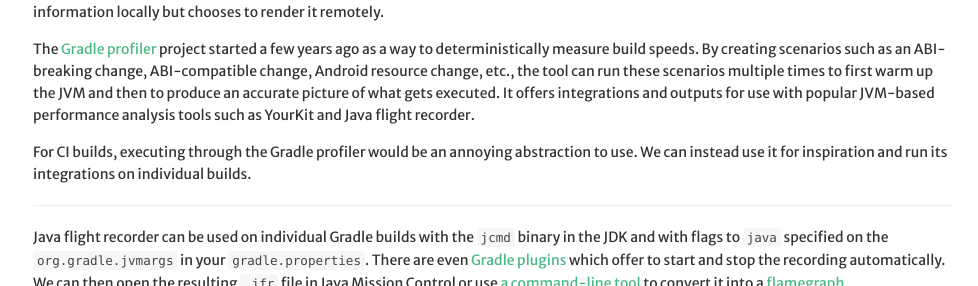
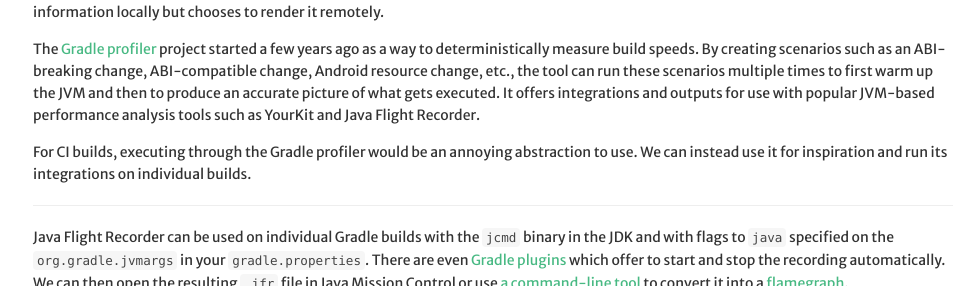
Before and after one commit to JakeWharton/jakewharton.com, a Jekyll site: the page built from _posts/2018-08-01-tracing-gradle-task-execution.md, in a window 1280 px wide and 900 px high, cut to the strip 377-663 px from the top of the window. Shown: the whole strip, without its empty margins (7-985 px from the left). Built offline with Jekyll 4.4.1, drawn with Linux system fonts in a browser that asks for light colours; nearby versions of some CDN libraries; some of the changed text lies outside the part shown.

Commit message:
Capitalize JFR

```diff
--- a/_posts/2018-08-01-tracing-gradle-task-execution.md
+++ b/_posts/2018-08-01-tracing-gradle-task-execution.md
@@ -6,18 +6,18 @@ categories: post
 tags:
 - Java
 
-lead: "Using Java flight recorder and Chrome traces as alternatives to `--profile` and `--scan` for gaining insight into your Gradle builds when running locally and on CI."
+lead: "Using Java Flight Recorder and Chrome traces as alternatives to `--profile` and `--scan` for gaining insight into your Gradle builds when running locally and on CI."
 ---
 
 Gradle provides two built-in mechanisms for tracing your build: `--profile` and `--scan`. The former produces a simple HTML report of task execution times. You can get a rough idea of where time was spent but are unlikely to glean any real insights. The latter sends a detailed report to Gradle's servers (or to a Gradle Enterprise installation) with much more granular information. Task details are rendered on a concurrent timeline corresponding to their execution. For CI builds, I tend to want something more granular than `--profile` but I don't like the idea of sending details of every build to Gradle with `--scan`. It seems entirely needless considering their plugin has all of that information locally but chooses to render it remotely.
 
-The [Gradle profiler][1] project started a few years ago as a way to deterministically measure build speeds. By creating scenarios such as an ABI-breaking change, ABI-compatible change, Android resource change, etc., the tool can run these scenarios multiple times to first warm up the JVM and then to produce an accurate picture of what gets executed. It offers integrations and outputs for use with popular JVM-based performance analysis tools such as YourKit and Java flight recorder.
+The [Gradle profiler][1] project started a few years ago as a way to deterministically measure build speeds. By creating scenarios such as an ABI-breaking change, ABI-compatible change, Android resource change, etc., the tool can run these scenarios multiple times to first warm up the JVM and then to produce an accurate picture of what gets executed. It offers integrations and outputs for use with popular JVM-based performance analysis tools such as YourKit and Java Flight Recorder.
 
 For CI builds, executing through the Gradle profiler would be an annoying abstraction to use. We can instead use it for inspiration and run its integrations on individual builds.
 
 ---
 
-Java flight recorder can be used on individual Gradle builds with the `jcmd` binary in the JDK and with flags to `java` specified on the `org.gradle.jvmargs` in your `gradle.properties`. There are even [Gradle plugins][2] which offer to start and stop the recording automatically. We can then open the resulting `.jfr` file in Java Mission Control or use [a command-line tool][3] to convert it into a [flamegraph][4].
+Java Flight Recorder can be used on individual Gradle builds with the `jcmd` binary in the JDK and with flags to `java` specified on the `org.gradle.jvmargs` in your `gradle.properties`. There are even [Gradle plugins][2] which offer to start and stop the recording automatically. We can then open the resulting `.jfr` file in Java Mission Control or use [a command-line tool][3] to convert it into a [flamegraph][4].
 
 [![Flame graph of SDK Search build](/static/post-image/trace-flame.png)](/static/post-image/trace-flame.png)
 
@@ -65,7 +65,7 @@ I have added this to SDK Search's CI builds in addition to the other reports it
 
 ---
 
-Neither is perfect but both can be useful in different situations. Hopefully in the future visibility into workers will be added to the Chrome trace. Figuring out how to merge the Java flight recorder data into the Chrome trace would also be an amazing addition. For now, having the Chrome trace run on CI gives a good picture of how the build is performing and then Java flight recorder can be used either manually or with the Gradle profiler to dig into individual task performance.
+Neither is perfect but both can be useful in different situations. Hopefully in the future visibility into workers will be added to the Chrome trace. Figuring out how to merge the Java Flight Recorder data into the Chrome trace would also be an amazing addition. For now, having the Chrome trace run on CI gives a good picture of how the build is performing and then Java Flight Recorder can be used either manually or with the Gradle profiler to dig into individual task performance.
 
 Here are the four tracing outputs of a single build:
 
```
